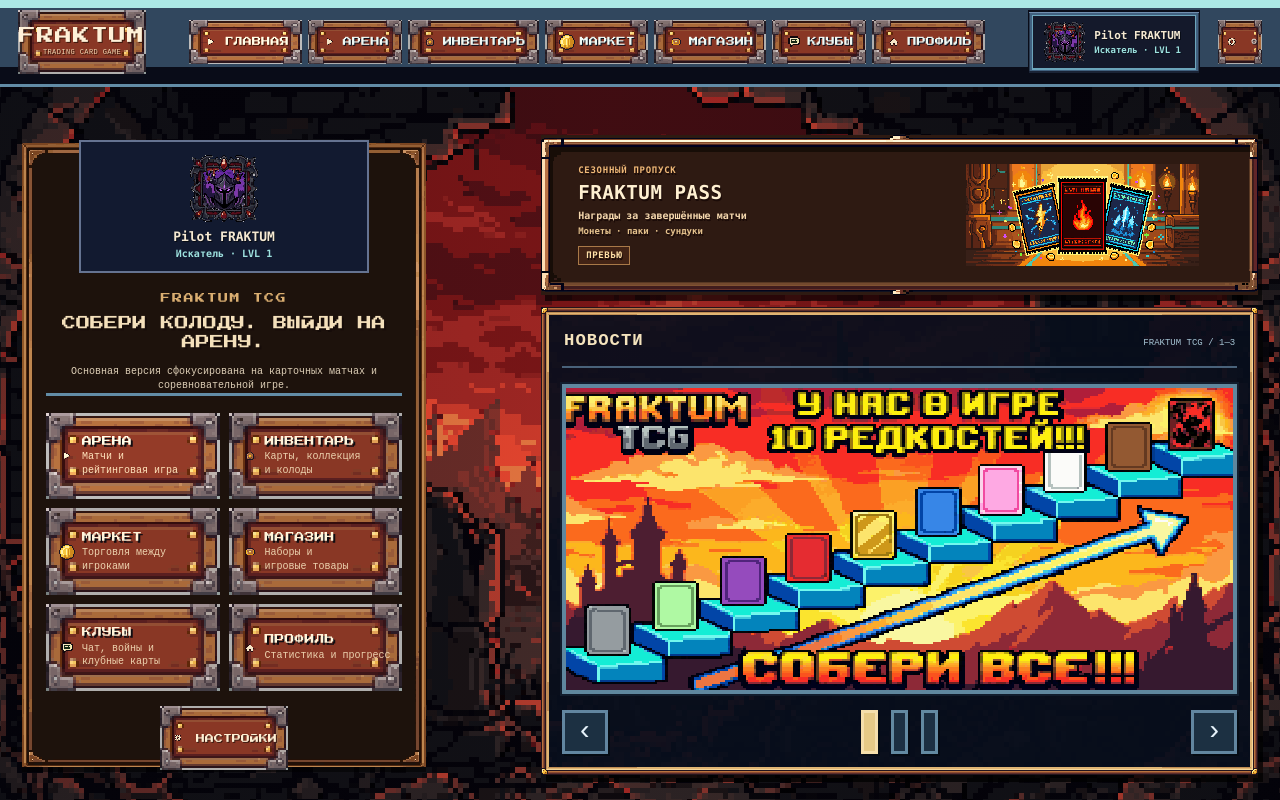
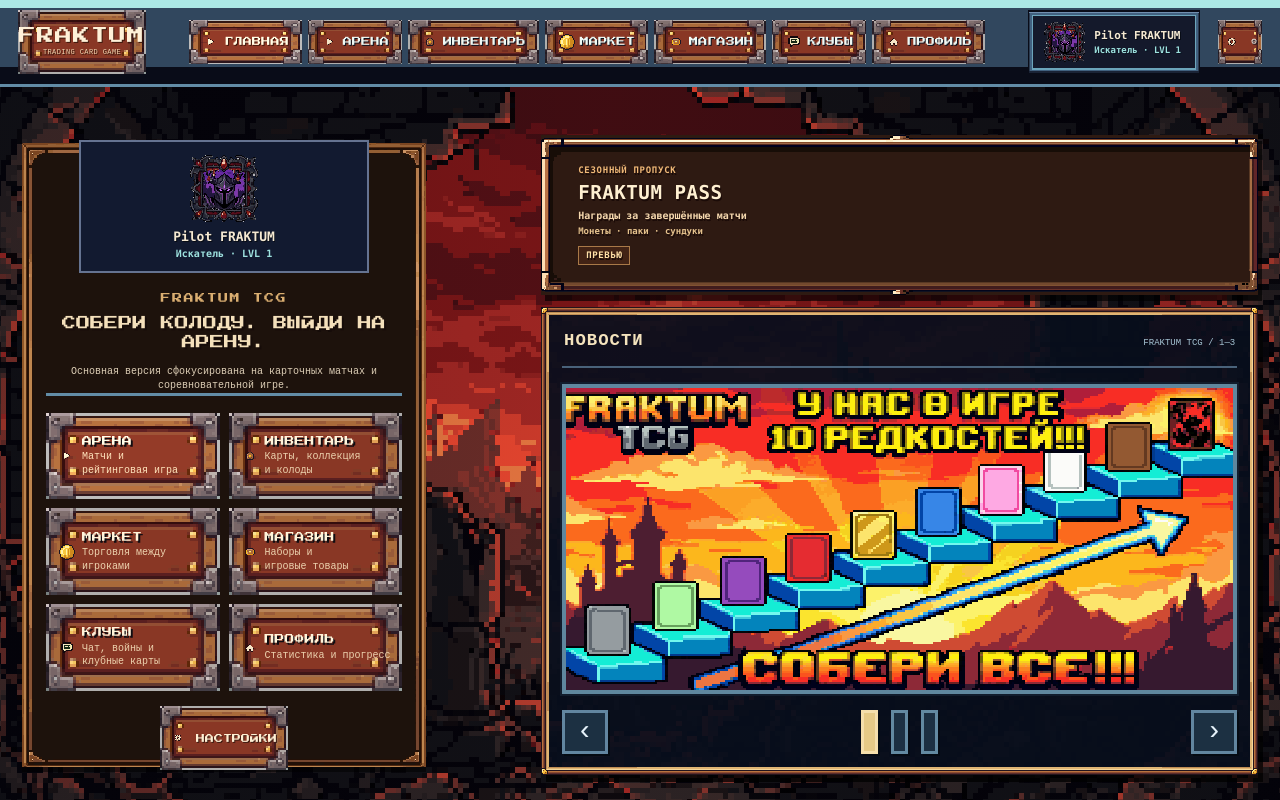
Before and after one commit to sonor71/Fraktum-tcg-alfa, a React (Vite) app: page / in a window 1280 px wide. Built offline with nearby package versions, Linux system fonts and the light colour scheme; no server answers.

Commit message:
fix: remove isolated pack image and use full-width pass banner instead

```diff
--- a/src/screens/Menu.tsx
+++ b/src/screens/Menu.tsx
@@ -125,12 +125,7 @@ export default function Menu() {
               <span className="coreMenuPassRewards">Монеты · паки · сундуки</span>
               <span className="coreMenuPassSoon">ПРЕВЬЮ</span>
             </div>
-            <img
-              className="coreMenuPassPacks"
-              src="/ui/fraktum/menu/pass/pass-packs.webp"
-              alt="Коллекционные паки FRAKTUM TCG"
-              draggable={false}
-            />
+
           </section>
 
           <aside
```
